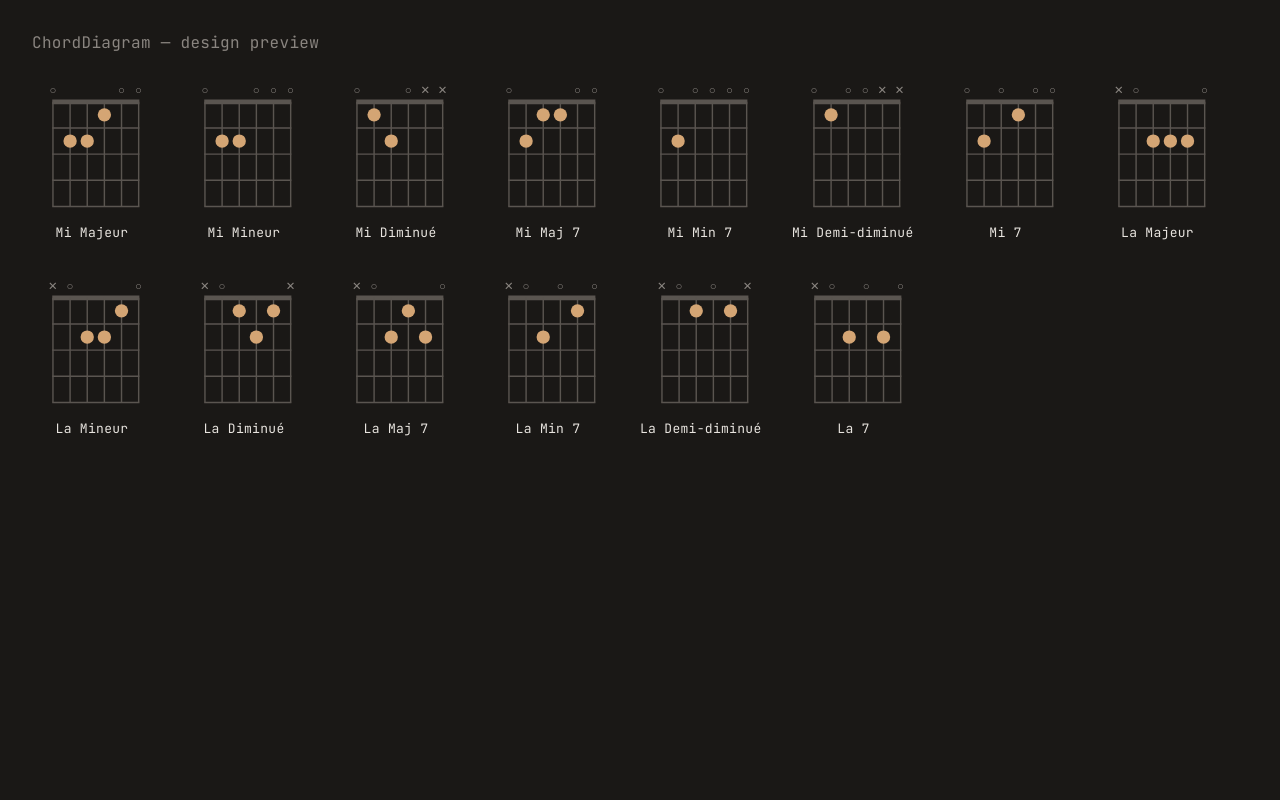
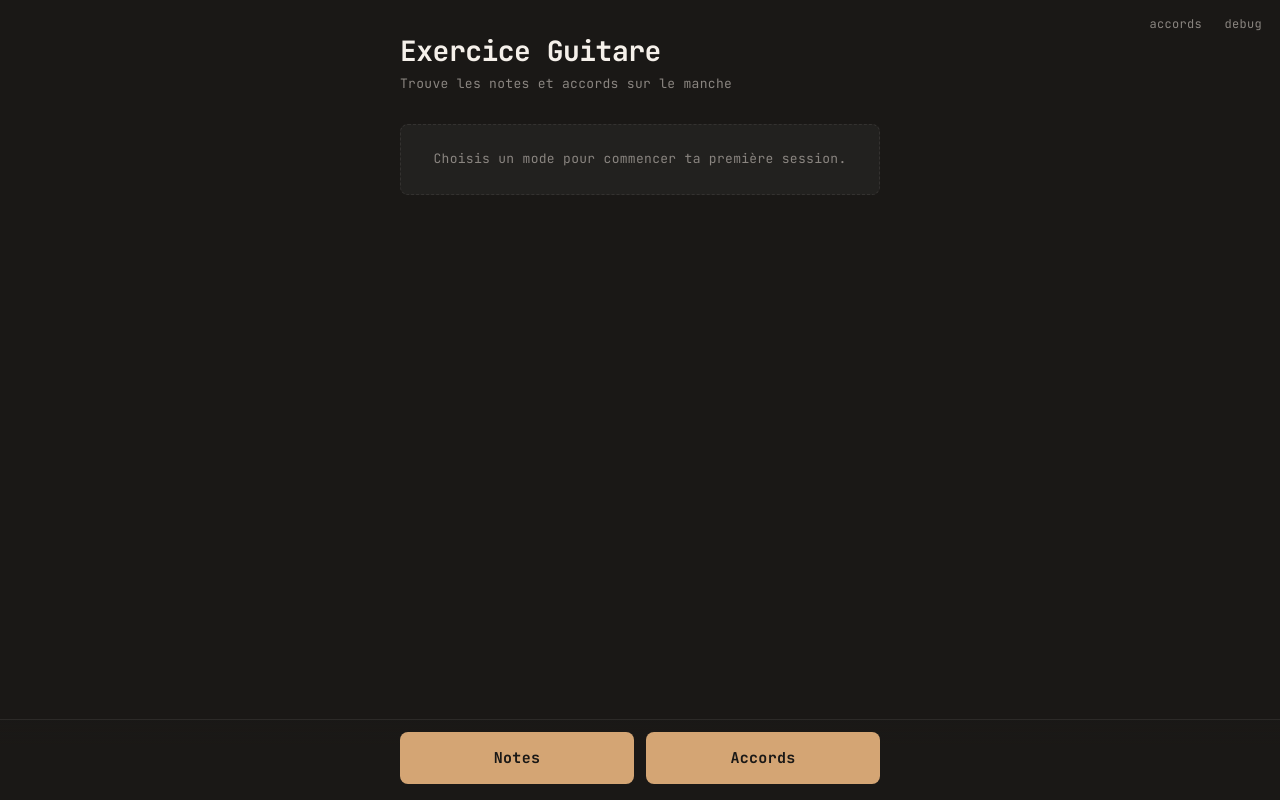
Before and after one commit to bendman/guitar-practice, a React (Vite) app: page / in a window 1280 px wide. Built offline with nearby package versions, Linux system fonts and the light colour scheme.

Commit message:
make chord debugger accessible in dev mode

```diff
--- a/src/App.jsx
+++ b/src/App.jsx
@@ -15,34 +15,72 @@ const SETTINGS_KEY = "guitar-practice-settings";
 
 // TEMP design preview — remove before shipping
 const DEMO_CHORDS = [
-  { label: "Mi Majeur", fingering: { frets: [0, 2, 2, 1, 0, 0] } },
-  { label: "Mi Mineur", fingering: { frets: [0, 2, 2, 0, 0, 0] } },
-  { label: "Mi Diminué", fingering: { frets: [0, 1, 2, 0, -1, -1] } },
-  { label: "Mi Maj 7", fingering: { frets: [0, 2, 1, 1, 0, 0] } },
-  { label: "Mi Min 7", fingering: { frets: [0, 2, 0, 0, 0, 0] } },
-  { label: "Mi Demi-diminué", fingering: { frets: [0, 1, 0, 0, -1, -1] } },
-  { label: "Mi 7", fingering: { frets: [0, 2, 0, 1, 0, 0] } },
-  { label: "La Majeur", fingering: { frets: [-1, 0, 2, 2, 2, 0] } },
-  { label: "La Mineur", fingering: { frets: [-1, 0, 2, 2, 1, 0] } },
-  { label: "La Diminué", fingering: { frets: [-1, 0, 1, 2, 1, -1] } },
-  { label: "La Maj 7", fingering: { frets: [-1, 0, 2, 1, 2, 0] } },
-  { label: "La Min 7", fingering: { frets: [-1, 0, 2, 0, 1, 0] } },
-  { label: "La Demi-diminué", fingering: { frets: [-1, 0, 1, 0, 1, -1] } },
-  { label: "La 7", fingering: { frets: [-1, 0, 2, 0, 2, 0] } },
+  { label: "Mi Majeur", voicings: [{ frets: [0, 2, 2, 1, 0, 0] }] },
+  { label: "Mi Mineur", voicings: [{ frets: [0, 2, 2, 0, 0, 0] }] },
+  { label: "Mi Diminué", voicings: [{ frets: [0, 1, 2, 0, -1, -1] }] },
+  { label: "Mi Maj 7", voicings: [{ frets: [0, 2, 1, 1, 0, 0] }] },
+  { label: "Mi Min 7", voicings: [{ frets: [0, 2, 0, 0, 0, 0] }, { frets: [0, 2, 0, 0, 3, 0] }] },
+  { label: "Mi Demi-diminué", voicings: [{ frets: [0, 1, 0, 0, -1, -1] }] },
+  { label: "Mi 7", voicings: [{ frets: [0, 2, 0, 1, 0, 0] }, { frets: [0, 2, 0, 1, 3, 0] }] },
+  { label: "La Majeur", voicings: [{ frets: [-1, 0, 2, 2, 2, 0] }] },
+  { label: "La Mineur", voicings: [{ frets: [-1, 0, 2, 2, 1, 0] }] },
+  { label: "La Diminué", voicings: [{ frets: [-1, 0, 1, 2, 1, -1] }] },
+  { label: "La Maj 7", voicings: [{ frets: [-1, 0, 2, 1, 2, 0] }] },
+  {
+    label: "La Min 7",
+    voicings: [
+      { frets: [-1, 0, 2, 0, 1, 0] },
+      { frets: [-1, 0, 2, 0, 1, 3] },
+    ],
+  },
+  { label: "La Demi-diminué", voicings: [{ frets: [-1, 0, 1, 0, 1, -1] }] },
+  { label: "La 7", voicings: [{ frets: [-1, 0, 2, 0, 2, 0] }, { frets: [-1, 0, 2, 0, 2, 3] }] },
 ];
 
-function ChordDiagramPreview() {
+const cycleBtn = {
+  background: "transparent",
+  border: "1px solid var(--border-soft)",
+  borderRadius: 4,
+  color: "var(--muted)",
+  cursor: "pointer",
+  width: 22,
+  height: 22,
+  lineHeight: 1,
+};
+
+function ChordCard({ label, voicings }) {
+  const [i, setI] = useState(0);
+  const n = voicings.length;
+  return (
+    <div style={{ display: "flex", flexDirection: "column", alignItems: "center", gap: 10 }}>
+      <ChordDiagram fingering={voicings[i]} />
+      <span style={{ color: "var(--text)", fontSize: 13 }}>{label}</span>
+      {n > 1 && (
+        <div style={{ display: "flex", alignItems: "center", gap: 8, color: "var(--muted)", fontSize: 12 }}>
+          <button style={cycleBtn} onClick={() => setI((p) => (p - 1 + n) % n)}>‹</button>
+          <span>{i + 1}/{n}</span>
+          <button style={cycleBtn} onClick={() => setI((p) => (p + 1) % n)}>›</button>
+        </div>
+      )}
+    </div>
+  );
+}
+
+function ChordDiagramPreview({ onBack }) {
   return (
     <div style={{ minHeight: "100vh", padding: 32 }}>
+      <button
+        onClick={onBack}
+        style={{ ...cycleBtn, width: "auto", height: "auto", padding: "6px 12px", marginBottom: 16, fontSize: 13 }}
+      >
+        ← Retour
+      </button>
       <h2 style={{ fontWeight: 500, marginBottom: 24, color: "var(--muted)", fontSize: 16 }}>
         ChordDiagram — design preview
       </h2>
       <div style={{ display: "flex", gap: 32, flexWrap: "wrap", alignItems: "flex-start" }}>
         {DEMO_CHORDS.map((c) => (
-          <div key={c.label} style={{ display: "flex", flexDirection: "column", alignItems: "center", gap: 10 }}>
-            <ChordDiagram fingering={c.fingering} />
-            <span style={{ color: "var(--text)", fontSize: 13 }}>{c.label}</span>
-          </div>
+          <ChordCard key={c.label} label={c.label} voicings={c.voicings} />
         ))}
       </div>
     </div>
@@ -61,8 +99,6 @@ function initialEnabled() {
 }
 
 export default function GuitarPractice() {
-  if (true) return <ChordDiagramPreview />; // TEMP design preview
-
   const [intervalSecs, setIntervalSecs] = useState(() => {
     const stored = loadSettings().interval;
     return typeof stored === "number" ? stored : 2;
@@ -70,7 +106,7 @@ export default function GuitarPractice() {
   const [enabled, setEnabled] = useState(initialEnabled);
   const [tts, setTts] = useState(() => loadSettings().tts ?? false);
   const [listening, setListening] = useState(() => loadSettings().listening ?? false);
-  const [inDebug, setInDebug] = useState(false);
+  const [devScreen, setDevScreen] = useState(null); // dev only: null | "mic" | "chords"
   const [sessionSummary, setSessionSummary] = useState(null);
   const [stats, setStats] = useState(loadStats);
   const [screen, setScreen] = useState("welcome"); // "welcome" | "config"
@@ -131,8 +167,12 @@ export default function GuitarPractice() {
     setScreen("config");
   };
 
-  if (import.meta.env.DEV && inDebug) {
-    return <DebugView onBack={() => setInDebug(false)} />;
+  if (import.meta.env.DEV && devScreen === "mic") {
+    return <DebugView onBack={() => setDevScreen(null)} />;
+  }
+
+  if (import.meta.env.DEV && devScreen === "chords") {
+    return <ChordDiagramPreview onBack={() => setDevScreen(null)} />;
   }
 
   if (session.inSession) {
@@ -175,7 +215,7 @@ export default function GuitarPractice() {
         onStart={session.start}
         onBack={goWelcome}
         showDebugLink={import.meta.env.DEV}
-        onShowDebug={() => setInDebug(true)}
+        onShowDebug={() => setDevScreen("mic")}
       />
     );
   }
@@ -189,7 +229,8 @@ export default function GuitarPractice() {
       onPickNotes={() => pickMode("notes")}
       onPickChords={() => pickMode("chords")}
       showDebugLink={import.meta.env.DEV}
-      onShowDebug={() => setInDebug(true)}
+      onShowDebug={() => setDevScreen("mic")}
+      onShowChords={() => setDevScreen("chords")}
     />
   );
 }
--- a/src/components/WelcomeView.jsx
+++ b/src/components/WelcomeView.jsx
@@ -7,7 +7,7 @@ export default function WelcomeView({
   stats, resetStats,
   practiceTime, resetPracticeTime,
   onPickNotes, onPickChords,
-  showDebugLink, onShowDebug,
+  showDebugLink, onShowDebug, onShowChords,
 }) {
   const acc = accuracyPercent(stats);
   const hasStats = stats.totalSessions > 0;
@@ -15,7 +15,10 @@ export default function WelcomeView({
   return (
     <div className={shared.screen}>
       {showDebugLink && (
-        <button onClick={onShowDebug} className={s.debugBtn}>debug</button>
+        <>
+          <button onClick={onShowChords} className={s.debugBtn} style={{ right: 72 }}>accords</button>
+          <button onClick={onShowDebug} className={s.debugBtn}>debug</button>
+        </>
       )}
       <div className={shared.screenBody}>
         <div className={shared.screenBodyInner}>
```
